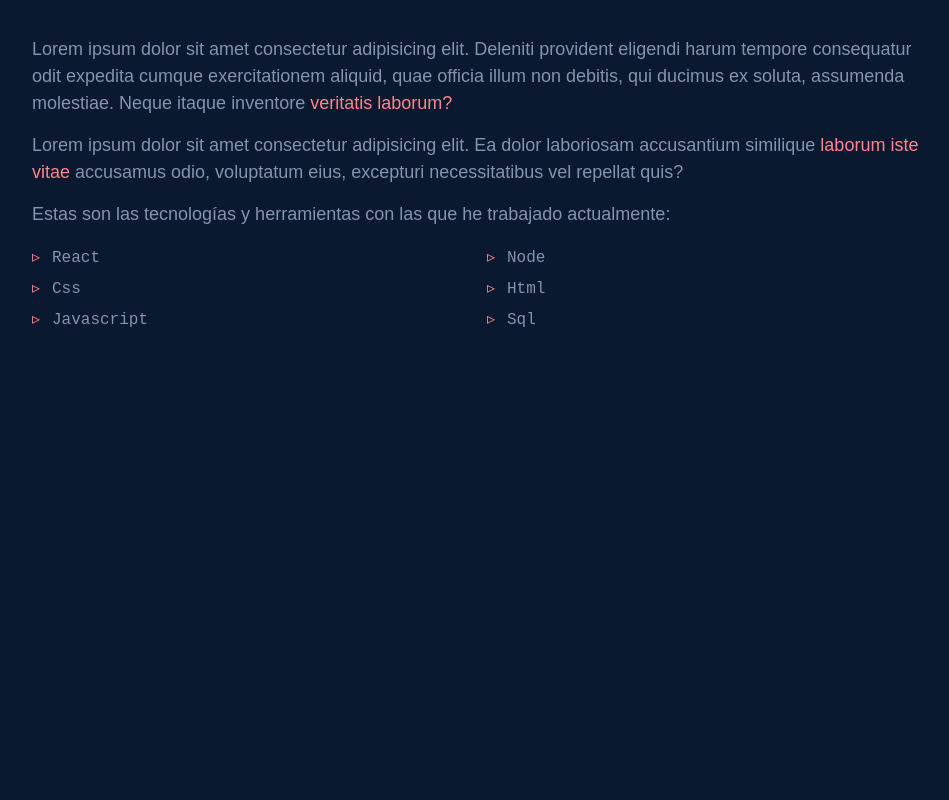
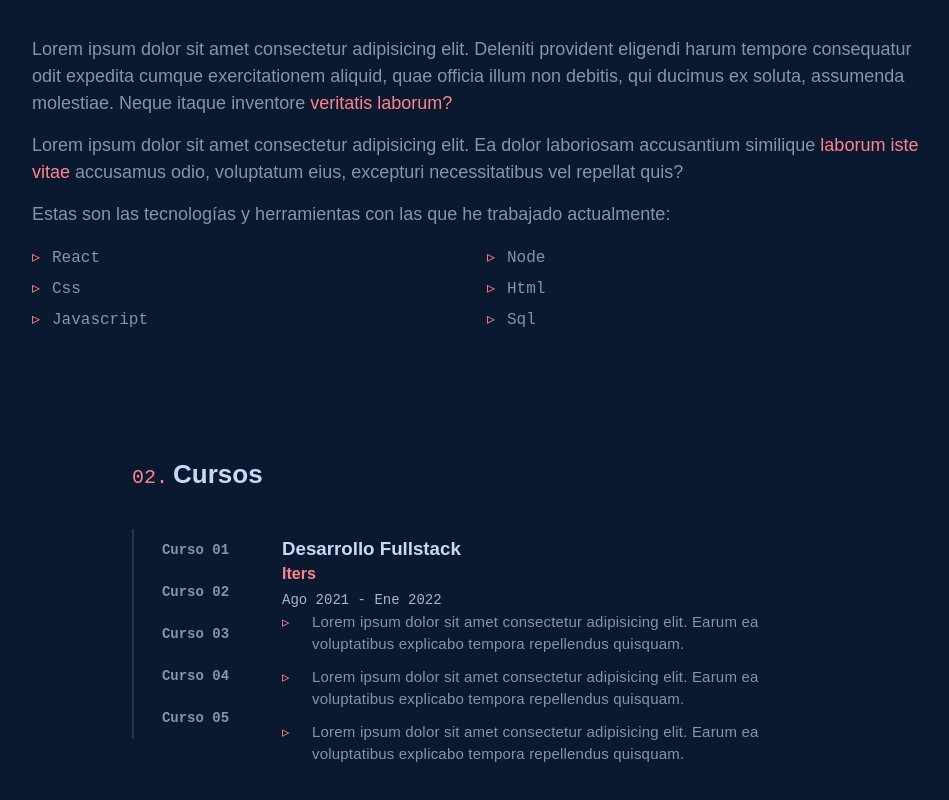
Before and after one commit to Diego-Aldao/portfolio-react, a React (Vite) app: page / in a window 1280 px wide. Shown: the part 893-1693 px from the top of the page, without its empty margins (158-1107 px from the left). Before the commit the page ends 1293 px from the top, so only its background shows below. Built offline with nearby package versions, Linux system fonts and the light colour scheme.

Commit message:
añadido el componente Cursos

```diff
--- /dev/null
+++ b/src/components/Cursos.jsx
@@ -0,0 +1,166 @@
+import styled from "styled-components";
+
+const Contenedor = styled.section`
+  padding: 60px 0px;
+  max-width: 700px;
+  margin: 0 auto;
+`;
+
+const HeaderNumerado = styled.header`
+  margin-bottom: 40px;
+  span {
+    font-family: var(--fuente-mono);
+    margin-right: 5px;
+    font-weight: 100;
+    color: var(--color-principal);
+    font-size: 20px;
+  }
+  h2 {
+    font-size: clamp(20px, 4vw, 26px);
+    text-transform: capitalize;
+    margin: 0px;
+  }
+`;
+
+const Contenido = styled.div`
+  display: flex;
+  flex-direction: column;
+  @media (min-width: 600px) {
+    flex-direction: row;
+  }
+`;
+
+const Lista = styled.div`
+  display: flex;
+  overflow: scroll;
+  margin-bottom: 40px;
+  @media (min-width: 600px) {
+    flex-direction: column;
+    width: 125px;
+    overflow: unset;
+    margin-bottom: 0px;
+  }
+`;
+const Boton = styled.button`
+  display: flex;
+  justify-content: center;
+  align-items: center;
+  min-width: 120px;
+  padding: 0px 15px;
+  border: 0px;
+  border-bottom: 2px solid var(--lightest-navy);
+  height: 42px;
+  background: none;
+  &::selection {
+    color: var(--color-principal);
+  }
+  span {
+    text-align: center;
+    color: var(--slate);
+    text-transform: capitalize;
+    font-family: var(--fuente-mono);
+    font-size: 14px;
+    font-weight: 600;
+  }
+  &:hover {
+    span {
+      color: var(--color-principal);
+    }
+    border-color: var(--color-principal);
+  }
+  @media (min-width: 600px) {
+    border-bottom: none;
+    border-left: 2px solid var(--lightest-navy);
+  }
+`;
+
+const Detalle = styled.div`
+  h3 {
+    text-transform: capitalize;
+    margin-bottom: 5px;
+  }
+  h4 {
+    color: var(--color-principal);
+    text-transform: capitalize;
+    margin-bottom: 7px;
+  }
+  p {
+    font-family: var(--fuente-mono);
+    text-transform: capitalize;
+    color: var(--light-slate);
+    font-size: 14px;
+    margin-bottom: 25px;
+  }
+  li {
+    position: relative;
+    padding-left: 30px;
+    margin-bottom: 10px;
+    font-size: 15px;
+    letter-spacing: 0.2px;
+    line-height: 1.5;
+
+    &:before {
+      content: "▹";
+      position: absolute;
+      left: 0px;
+      color: var(--color-principal);
+    }
+  }
+  @media (min-width: 600px) {
+    margin-left: 20px;
+    width: calc(100% - 145px);
+    padding: 10px 5px;
+  }
+`;
+
+const Cursos = () => {
+  return (
+    <Contenedor>
+      <HeaderNumerado>
+        <h2>
+          <span>02.</span>cursos
+        </h2>
+      </HeaderNumerado>
+      <Contenido>
+        <Lista>
+          <Boton>
+            <span>curso 01</span>
+          </Boton>
+          <Boton>
+            <span>curso 02</span>
+          </Boton>
+          <Boton>
+            <span>curso 03</span>
+          </Boton>
+          <Boton>
+            <span>curso 04</span>
+          </Boton>
+          <Boton>
+            <span>curso 05</span>
+          </Boton>
+        </Lista>
+        <Detalle>
+          <h3>desarrollo fullstack</h3>
+          <h4>iters</h4>
+          <p>ago 2021 - ene 2022</p>
+          <ul>
+            <li>
+              Lorem ipsum dolor sit amet consectetur adipisicing elit. Earum ea
+              voluptatibus explicabo tempora repellendus quisquam.
+            </li>
+            <li>
+              Lorem ipsum dolor sit amet consectetur adipisicing elit. Earum ea
+              voluptatibus explicabo tempora repellendus quisquam.
+            </li>
+            <li>
+              Lorem ipsum dolor sit amet consectetur adipisicing elit. Earum ea
+              voluptatibus explicabo tempora repellendus quisquam.
+            </li>
+          </ul>
+        </Detalle>
+      </Contenido>
+    </Contenedor>
+  );
+};
+
+export default Cursos;
--- a/src/components/Layout.jsx
+++ b/src/components/Layout.jsx
@@ -1,5 +1,6 @@
 import styled from "styled-components";
 import About from "./About";
+import Cursos from "./Cursos";
 import Header from "./Header";
 import Navbar from "./Navbar";
 
@@ -25,6 +26,7 @@ const Layout = () => {
       <Navbar />
       <Header />
       <About />
+      <Cursos />
     </Contenedor>
   );
 };
```
